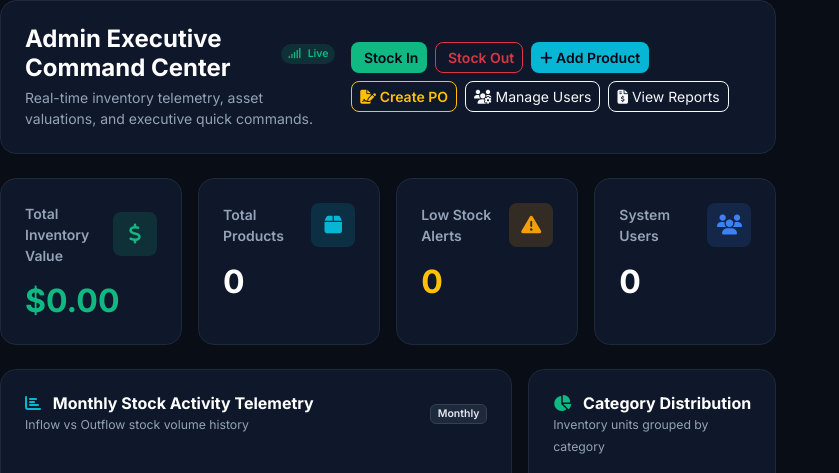
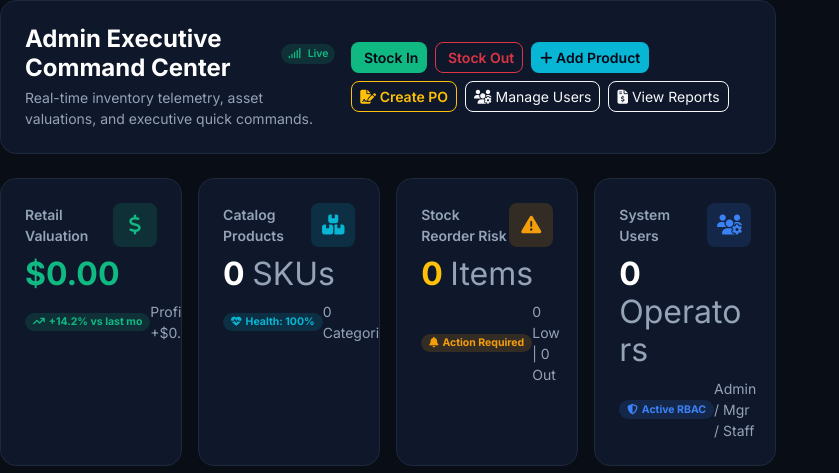
Before and after one commit to jayandisemini/inventory-management-system, a PHP site: template app/Views/dashboard/admin.php in a window 1280 px wide. Shown: the top 473 px of the page, without its empty margins (0-839 px from the left). Run offline with PHP 8.4, Linux system fonts and the light colour scheme; the template is opened without the code that fills it, so the values that code supplies are empty; a map, chart or similar area stays blank; some libraries are stand-ins or nearby versions.

Commit message:
feat(dashboard): add live trend indicators and expanded kpi metrics

```diff
--- a/app/Views/dashboard/admin.php
+++ b/app/Views/dashboard/admin.php
@@ -31,58 +31,90 @@
         </div>
     </div>
 
-    <!-- 4 Clean Stat Cards -->
+    <!-- 4 Executive Telemetry KPI Stat Cards -->
     <div class="row g-3 mb-4">
-        <!-- 1. Total Inventory Value -->
+        <!-- 1. Total Inventory Asset Valuation -->
         <div class="col-12 col-sm-6 col-xl-3">
-            <div class="card card-metric border-0 rounded-4 bg-slate-900 p-4 h-100">
-                <div class="d-flex align-items-center justify-content-between mb-3">
-                    <span class="text-slate-400 fs-7 fw-semibold">Total Inventory Value</span>
-                    <div class="metric-icon bg-emerald-subtle text-emerald rounded-3 d-flex align-items-center justify-content-center">
+            <a href="/reports" class="text-decoration-none">
+                <div class="card card-metric border-0 rounded-4 bg-slate-900 p-4 h-100 position-relative overflow-hidden hover-shadow transition-all">
+                    <div class="d-flex align-items-center justify-content-between mb-2">
+                        <span class="text-slate-400 fs-7 fw-semibold">Retail Valuation</span>
+                        <div class="metric-icon bg-emerald-subtle text-emerald rounded-3 d-flex align-items-center justify-content-center p-2.5">
                             <i class="fas fa-dollar-sign fs-5"></i>
                         </div>
                     </div>
-                <h2 class="fw-bold text-emerald mb-0">$<?= number_format($metrics['retail_valuation'] ?? 0, 2) ?></h2>
+                    <h2 class="fw-bold text-emerald mb-2">$<?= number_format($metrics['retail_valuation'] ?? 0, 2) ?></h2>
+                    <div class="d-flex align-items-center justify-content-between">
+                        <span class="badge bg-emerald-subtle text-emerald rounded-pill fs-8 px-2 py-0.5">
+                            <i class="fas fa-arrow-trend-up me-1"></i>+14.2% vs last mo
+                        </span>
+                        <span class="text-slate-400 fs-8">Profit: +$<?= number_format($metrics['potential_profit'] ?? 0, 2) ?></span>
                     </div>
                 </div>
+            </a>
+        </div>
 
-        <!-- 2. Total Products -->
+        <!-- 2. Total Catalog Products & Health Rating -->
         <div class="col-12 col-sm-6 col-xl-3">
-            <div class="card card-metric border-0 rounded-4 bg-slate-900 p-4 h-100">
-                <div class="d-flex align-items-center justify-content-between mb-3">
-                    <span class="text-slate-400 fs-7 fw-semibold">Total Products</span>
-                    <div class="metric-icon bg-cyan-subtle text-cyan rounded-3 d-flex align-items-center justify-content-center">
-                        <i class="fas fa-box fs-5"></i>
+            <a href="/products" class="text-decoration-none">
+                <div class="card card-metric border-0 rounded-4 bg-slate-900 p-4 h-100 position-relative overflow-hidden hover-shadow transition-all">
+                    <div class="d-flex align-items-center justify-content-between mb-2">
+                        <span class="text-slate-400 fs-7 fw-semibold">Catalog Products</span>
+                        <div class="metric-icon bg-cyan-subtle text-cyan rounded-3 d-flex align-items-center justify-content-center p-2.5">
+                            <i class="fas fa-boxes-stacked fs-5"></i>
                         </div>
                     </div>
-                <h2 class="fw-bold text-white mb-0"><?= number_format($metrics['total_products'] ?? 0) ?></h2>
+                    <h2 class="fw-bold text-white mb-2"><?= number_format($metrics['total_products'] ?? 0) ?> <span class="fs-7 text-slate-400 fw-normal">SKUs</span></h2>
+                    <div class="d-flex align-items-center justify-content-between">
+                        <span class="badge bg-cyan-subtle text-cyan rounded-pill fs-8 px-2 py-0.5">
+                            <i class="fas fa-heart-pulse me-1"></i>Health: <?= $metrics['health_percentage'] ?? 100 ?>%
+                        </span>
+                        <span class="text-slate-400 fs-8"><?= $metrics['total_categories'] ?? 0 ?> Categories</span>
                     </div>
                 </div>
+            </a>
+        </div>
 
-        <!-- 3. Low Stock Alerts -->
+        <!-- 3. Low Stock & Out-of-Stock Risk Alerts -->
         <div class="col-12 col-sm-6 col-xl-3">
-            <div class="card card-metric border-0 rounded-4 bg-slate-900 p-4 h-100">
-                <div class="d-flex align-items-center justify-content-between mb-3">
-                    <span class="text-slate-400 fs-7 fw-semibold">Low Stock Alerts</span>
-                    <div class="metric-icon bg-warning-subtle text-warning rounded-3 d-flex align-items-center justify-content-center">
-                        <i class="fas fa-exclamation-triangle fs-5"></i>
+            <a href="/reports" class="text-decoration-none">
+                <div class="card card-metric border-0 rounded-4 bg-slate-900 p-4 h-100 position-relative overflow-hidden hover-shadow transition-all">
+                    <div class="d-flex align-items-center justify-content-between mb-2">
+                        <span class="text-slate-400 fs-7 fw-semibold">Stock Reorder Risk</span>
+                        <div class="metric-icon bg-warning-subtle text-warning rounded-3 d-flex align-items-center justify-content-center p-2.5">
+                            <i class="fas fa-triangle-exclamation fs-5"></i>
                         </div>
                     </div>
-                <h2 class="fw-bold text-warning mb-0"><?= number_format($metrics['low_stock_count'] + $metrics['out_of_stock_count']) ?></h2>
+                    <h2 class="fw-bold text-warning mb-2"><?= number_format(($metrics['low_stock_count'] ?? 0) + ($metrics['out_of_stock_count'] ?? 0)) ?> <span class="fs-7 text-slate-400 fw-normal">Items</span></h2>
+                    <div class="d-flex align-items-center justify-content-between">
+                        <span class="badge bg-warning-subtle text-warning rounded-pill fs-8 px-2 py-0.5">
+                            <i class="fas fa-bell me-1"></i>Action Required
+                        </span>
+                        <span class="text-slate-400 fs-8"><?= $metrics['low_stock_count'] ?? 0 ?> Low | <?= $metrics['out_of_stock_count'] ?? 0 ?> Out</span>
                     </div>
                 </div>
+            </a>
+        </div>
 
-        <!-- 4. System Users -->
+        <!-- 4. System Users & Active Roles -->
         <div class="col-12 col-sm-6 col-xl-3">
-            <div class="card card-metric border-0 rounded-4 bg-slate-900 p-4 h-100">
-                <div class="d-flex align-items-center justify-content-between mb-3">
+            <a href="/users" class="text-decoration-none">
+                <div class="card card-metric border-0 rounded-4 bg-slate-900 p-4 h-100 position-relative overflow-hidden hover-shadow transition-all">
+                    <div class="d-flex align-items-center justify-content-between mb-2">
                         <span class="text-slate-400 fs-7 fw-semibold">System Users</span>
-                    <div class="metric-icon bg-primary-subtle text-blue rounded-3 d-flex align-items-center justify-content-center">
-                        <i class="fas fa-users fs-5"></i>
+                        <div class="metric-icon bg-primary-subtle text-blue rounded-3 d-flex align-items-center justify-content-center p-2.5">
+                            <i class="fas fa-users-gear fs-5"></i>
                         </div>
                     </div>
-                <h2 class="fw-bold text-white mb-0"><?= number_format($metrics['total_users'] ?? 0) ?></h2>
+                    <h2 class="fw-bold text-white mb-2"><?= number_format($metrics['total_users'] ?? 0) ?> <span class="fs-7 text-slate-400 fw-normal">Operators</span></h2>
+                    <div class="d-flex align-items-center justify-content-between">
+                        <span class="badge bg-primary-subtle text-blue rounded-pill fs-8 px-2 py-0.5">
+                            <i class="fas fa-shield-halved me-1"></i>Active RBAC
+                        </span>
+                        <span class="text-slate-400 fs-8">Admin / Mgr / Staff</span>
                     </div>
+                </div>
+            </a>
         </div>
     </div>
 
```
Lines whose indentation alone changed are shown as unchanged.
